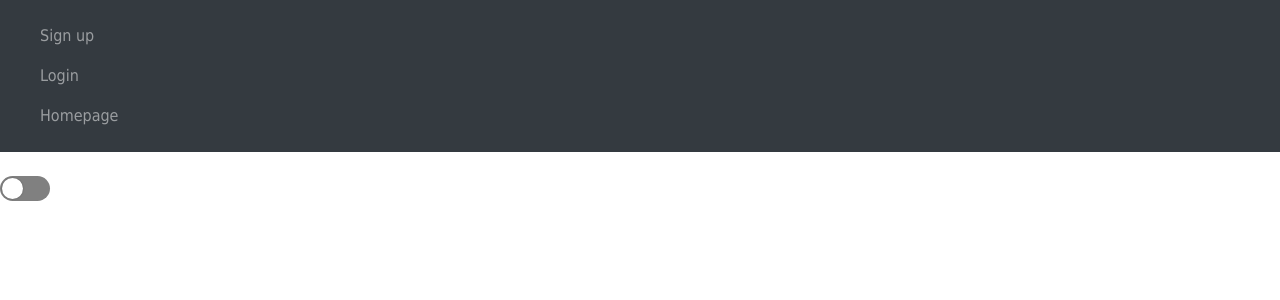
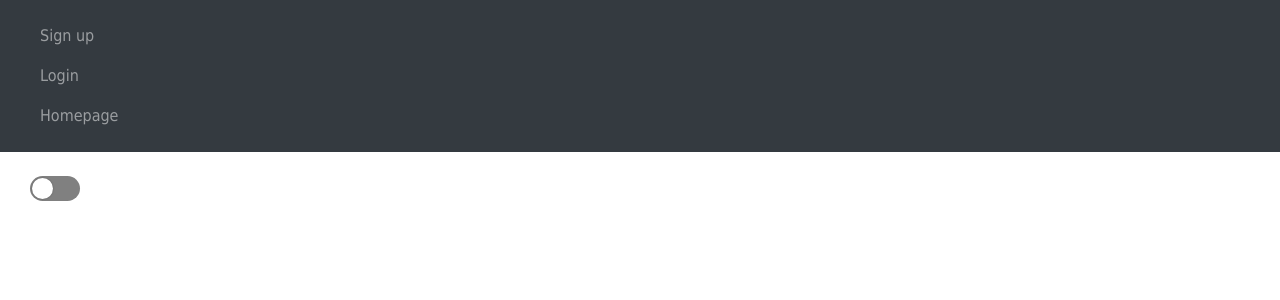
Before and after one commit to Asesino-1/Uni-Books-Store, a React (Create React App) app in the folder last-app/: page / in a window 1280 px wide. Shown: the top 300 px of the page. Built offline with nearby package versions, Linux system fonts and the light colour scheme.

Commit message:
swich place edit

```diff
--- a/last-app/src/components/Switch.css
+++ b/last-app/src/components/Switch.css
@@ -8,6 +8,7 @@
     display: flex;
     align-items: center;
     justify-content: space-between;
+    left: 30px;
     cursor: pointer;
     width: 50px;
     height: 25px;
```
